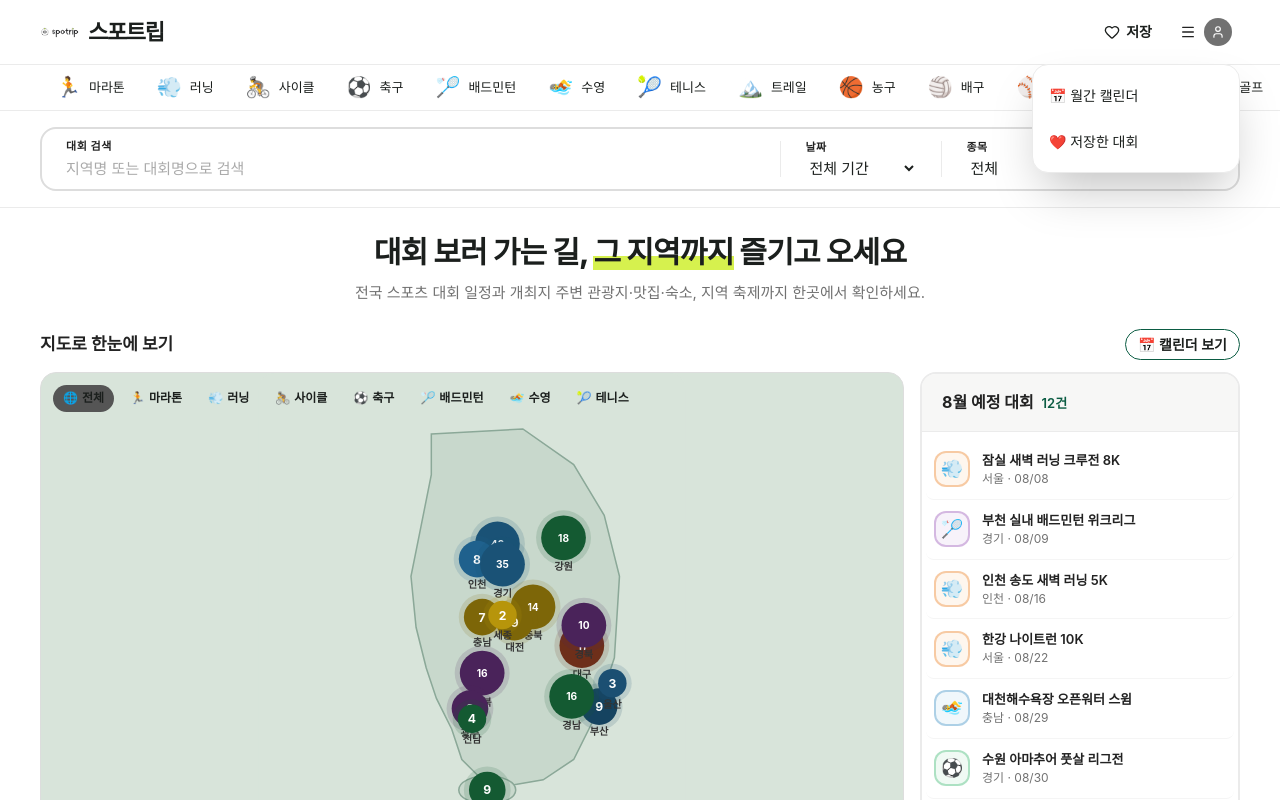
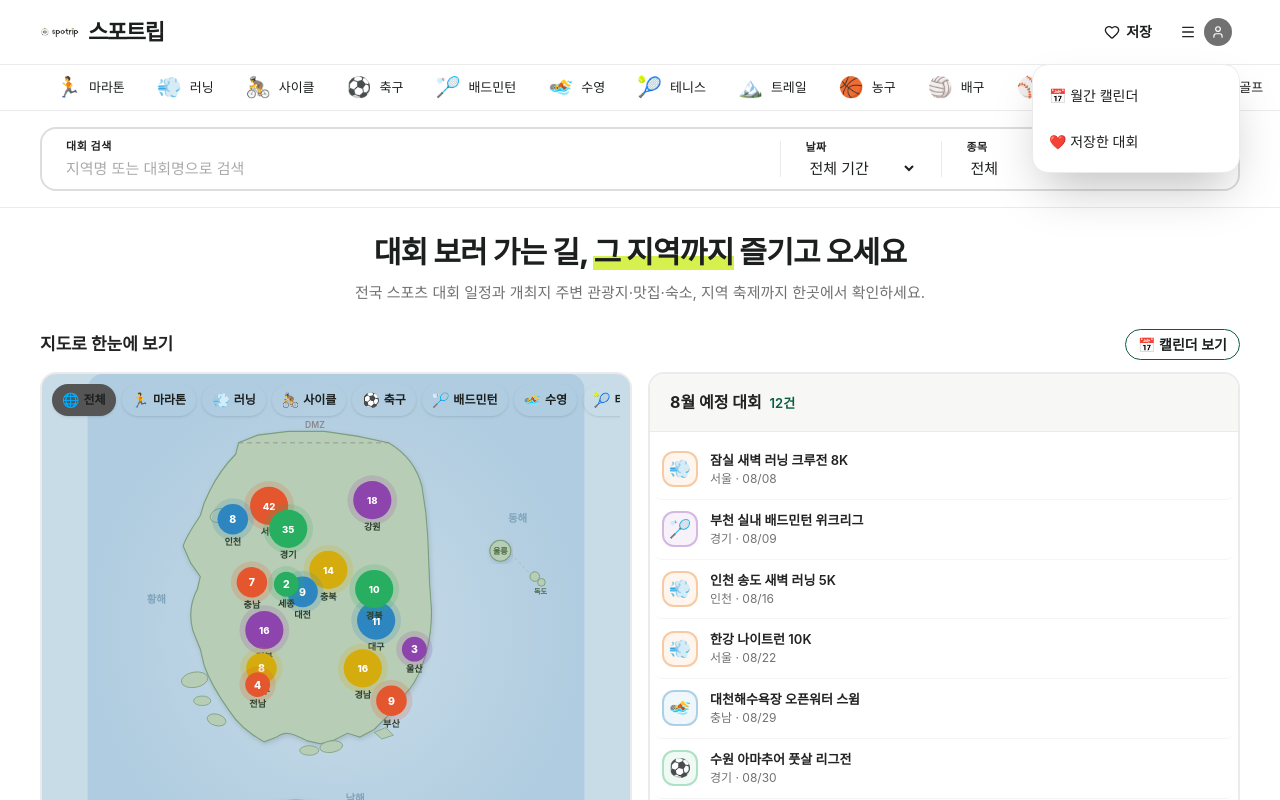
Before and after one commit to ljw22112/sportrip-v2, a Next.js app: page / in a window 1280 px wide. Both pictures are taken after a click on the button 1204 px from the left and 32 px from the top of the page. Shown: the top 800 px of the page. Built offline with nearby package versions, Linux system fonts and the light colour scheme; a web font is replaced by a local one.

Commit message:
feat: 정밀 한국 지도 (울릉도·독도 포함) + 지도·캘린더 1:1 비율

```diff
--- a/src/app/page.tsx
+++ b/src/app/page.tsx
@@ -72,12 +72,14 @@ export default function HomePage() {
             </Link>
           </div>
           <div className="flex flex-col md:flex-row gap-4">
-            {/* 지도 */}
-            <div className="flex-1 relative bg-[#D8E4DA] border border-[#DDD] rounded-2xl overflow-hidden h-[280px] md:h-[480px]">
+            {/* 지도 — 1:1 비율 */}
+            <div className="relative bg-[#C8DCE8] border-2 border-[#EBEBEB] rounded-2xl overflow-hidden md:flex-1"
+              style={{aspectRatio:'1/1', maxHeight:'520px'}}>
               <KoreaMap events={EVENTS} className="w-full h-full"/>
             </div>
-            {/* 미니 캘린더 (우측) */}
-            <div className="hidden md:flex flex-col w-[320px] flex-shrink-0 border-2 border-[#EBEBEB] rounded-2xl overflow-hidden bg-white">
+            {/* 캘린더 — 1:1 동일 크기 */}
+            <div className="hidden md:flex flex-col md:flex-1 border-2 border-[#EBEBEB] rounded-2xl overflow-hidden bg-white"
+              style={{aspectRatio:'1/1', maxHeight:'520px'}}>
               <div className="px-5 py-4 border-b border-[#EBEBEB] bg-[#F7F7F6]">
                 <div className="font-bold text-[16px] text-[#222]">
                   {today.getMonth()+1}월 예정 대회
--- a/src/components/events/KoreaMap.tsx
+++ b/src/components/events/KoreaMap.tsx
@@ -4,143 +4,190 @@ import { useRouter } from 'next/navigation';
 import { SportEvent } from '@/types';
 import { getSportInfo, SPORTS_15 } from '@/lib/sports';
 
-// 지역 중심 좌표 (SVG 좌표계 변환)
+// 상세 지역 좌표 (새 SVG 좌표계 기준)
 const REGION_POS: Record<string,[number,number]> = {
-  서울:[235,168], 경기:[240,188], 인천:[215,183],
-  강원:[300,162], 충북:[270,230], 충남:[220,240],
-  대전:[252,245], 세종:[240,238],
-  전북:[220,295], 전남:[210,340], 광주:[208,330],
-  경북:[320,248], 대구:[318,268], 경남:[308,318],
-  부산:[335,328], 울산:[348,305],
-  제주:[225,410],
+  서울:[190,138], 인천:[152,152], 경기:[210,162],
+  강원:[298,132], 충북:[252,205], 충남:[172,218],
+  대전:[225,228], 세종:[208,220],
+  전북:[185,268], 광주:[182,308], 전남:[178,325],
+  대구:[302,258], 경북:[300,225], 울산:[342,288],
+  경남:[288,308], 부산:[318,342],
+  제주:[218,468],
 };
 
-const REGION_COLOR_MAP: Record<string,string> = {
-  서울:'#1a5276',부산:'#154360',경기:'#1a5276',강원:'#145a32',
-  경남:'#145a32',전남:'#145a32',제주:'#145a32',대전:'#7D6608',
-  충북:'#7D6608',충남:'#7D6608',경북:'#4a235a',전북:'#4a235a',광주:'#4a235a',
-  대구:'#6E2F1A',울산:'#1B4F72',인천:'#1F618D',세종:'#B7950B',
-};
-
-interface Props {
-  events: SportEvent[];
-  className?: string;
-}
+interface Props { events: SportEvent[]; className?: string; }
 
 export function KoreaMap({ events, className }: Props) {
   const router = useRouter();
   const [activeSport, setActiveSport] = useState('전체');
   const [popup, setPopup] = useState<{region:string; events:SportEvent[]} | null>(null);
 
-  // 필터된 이벤트
   const filtered = useMemo(()=>
-    activeSport === '전체'
+    activeSport==='전체'
       ? events.filter(e=>e.status!=='done')
-      : events.filter(e=>e.status!=='done' && e.sport===activeSport),
+      : events.filter(e=>e.status!=='done'&&e.sport===activeSport),
     [events, activeSport]
   );
 
-  // 지역별 클러스터
   const clusters = useMemo(()=>{
     const map: Record<string, SportEvent[]> = {};
-    filtered.forEach(e=>{
-      if (!map[e.region]) map[e.region] = [];
-      map[e.region].push(e);
-    });
+    filtered.forEach(e=>{ if(!map[e.region]) map[e.region]=[]; map[e.region].push(e); });
     return map;
   }, [filtered]);
 
+  const FILTER_SPORTS = SPORTS_15.slice(0,9);
+
   return (
-    <div className="relative w-full h-full">
+    <div className="relative w-full h-full flex flex-col">
       {/* 종목 필터 칩 */}
-      <div className="absolute top-3 left-3 right-3 z-10 flex gap-1.5 overflow-x-auto"
+      <div className="absolute top-2.5 left-2.5 right-2.5 z-10 flex gap-1.5 overflow-x-auto pb-1"
         style={{scrollbarWidth:'none'}}>
-        {SPORTS_15.slice(0,8).map(sp=>(
+        {FILTER_SPORTS.map(sp=>(
           <button key={sp.key} onClick={()=>setActiveSport(sp.key)}
-            className={`flex-shrink-0 flex items-center gap-1 px-2.5 py-1 rounded-full text-[12px] font-bold border transition-all
-              ${activeSport===sp.key
-                ? 'text-white border-transparent'
-                : 'bg-white/90 text-[#222] border-[#DDD] hover:border-[#222]'}`}
-            style={activeSport===sp.key ? {background: sp.color, borderColor: sp.color} : {}}>
-            <span>{sp.emoji}</span>
+            className={`flex-shrink-0 flex items-center gap-1 px-2.5 py-1.5 rounded-full text-[12px] font-bold border-2 transition-all shadow-sm
+              ${activeSport===sp.key ? 'text-white border-transparent shadow-md' : 'bg-white/95 text-[#222] border-white hover:border-[#DDD]'}`}
+            style={activeSport===sp.key ? {background:sp.color,borderColor:sp.color} : {}}>
+            <span className="text-sm">{sp.emoji}</span>
             <span className="hidden sm:inline">{sp.label}</span>
           </button>
         ))}
       </div>
 
-      {/* SVG 약식 한국 지도 */}
-      <svg viewBox="0 0 420 470" className={className} style={{width:'100%',height:'100%'}}>
-        {/* 배경 */}
-        <rect width="420" height="470" fill="#D8E4DA" rx="16"/>
+      {/* 지도 SVG */}
+      <svg viewBox="0 0 520 540" className={className} style={{width:'100%',height:'100%',flex:1}}>
+        <defs>
+          <radialGradient id="seaGrad" cx="50%" cy="50%" r="50%">
+            <stop offset="0%" stopColor="#C8DCE8"/>
+            <stop offset="100%" stopColor="#B0CCE0"/>
+          </radialGradient>
+          <filter id="landShadow">
+            <feDropShadow dx="1" dy="2" stdDeviation="3" floodColor="#00000022"/>
+          </filter>
+        </defs>
 
-        {/* 한반도 약식 윤곽 */}
-        <path d="M170 60 L260 55 L310 90 L340 140 L355 200 L350 280 L330 340 L310 380 L280 400 L250 405 L220 400 L200 380 L190 350 L175 320 L165 290 L155 250 L150 200 L160 150 L170 100 Z"
-          fill="#C8D8CC" stroke="#8BA898" strokeWidth="1.5"/>
-        {/* 제주도 */}
-        <ellipse cx="225" cy="410" rx="28" ry="14" fill="#C8D8CC" stroke="#8BA898" strokeWidth="1.5"/>
+        {/* 바다 배경 */}
+        <rect width="520" height="540" fill="url(#seaGrad)" rx="16"/>
 
-        {/* 클러스터 마커 */}
-        {Object.entries(clusters).map(([region, evs]) => {
+        {/* ── 한반도 본토 ── */}
+        {/* 정밀 남한 윤곽 — 주요 반도·만입 포함 */}
+        <path filter="url(#landShadow)" fill="#B8CDB5" stroke="#7A9E7E" strokeWidth="1.2"
+          d="
+            M 158 72
+            L 178 64 L 210 60 L 248 60 L 282 65 L 315 72
+            C 332 82, 345 98, 350 118
+            L 354 145 L 356 170 L 357 195
+            L 358 220 L 360 248
+            C 360 265, 358 278, 355 290
+            C 350 308, 344 322, 335 332
+            L 322 348 L 312 360
+            L 300 372 L 285 380
+            L 272 376 L 258 383
+            L 244 387 L 230 384
+            C 218 378, 208 372, 198 380
+            L 185 385
+            C 172 378, 158 368, 148 352
+            C 138 338, 128 322, 122 305
+            L 118 288 L 110 268
+            C 106 252, 108 238, 115 225
+            L 118 212 L 108 198
+            L 100 180
+            C 104 168, 112 158, 118 148
+            L 122 135 L 128 122
+            C 135 108, 144 95, 155 84
+            Z
+          "/>
+
+        {/* 서쪽 주요 섬들 (황해) — 강화도, 진도 등 */}
+        <ellipse cx="138" cy="148" rx="10" ry="7" fill="#B8CDB5" stroke="#7A9E7E" strokeWidth="0.8" transform="rotate(-20 138 148)"/>
+        <ellipse cx="112" cy="320" rx="14" ry="8" fill="#B8CDB5" stroke="#7A9E7E" strokeWidth="0.8" transform="rotate(-10 112 320)"/>
+        <ellipse cx="120" cy="342" rx="9" ry="5" fill="#B8CDB5" stroke="#7A9E7E" strokeWidth="0.8"/>
+        <ellipse cx="135" cy="362" rx="10" ry="6" fill="#B8CDB5" stroke="#7A9E7E" strokeWidth="0.8" transform="rotate(15 135 362)"/>
+
+        {/* 남쪽 섬들 — 거제, 남해 등 */}
+        <path fill="#B8CDB5" stroke="#7A9E7E" strokeWidth="0.8"
+          d="M 300 375 L 312 370 L 320 378 L 308 382 Z"/>
+        <ellipse cx="255" cy="390" rx="12" ry="6" fill="#B8CDB5" stroke="#7A9E7E" strokeWidth="0.8" transform="rotate(-8 255 390)"/>
+        <ellipse cx="232" cy="394" rx="10" ry="5" fill="#B8CDB5" stroke="#7A9E7E" strokeWidth="0.8"/>
+
+        {/* ── 제주도 ── */}
+        <ellipse cx="218" cy="468" rx="52" ry="22" fill="#B8CDB5" stroke="#7A9E7E" strokeWidth="1.2" filter="url(#landShadow)"/>
+        <text x="218" y="471" textAnchor="middle" fontSize="10" fill="#4A6741" fontWeight="700">제주</text>
+
+        {/* ── 울릉도 ── */}
+        <circle cx="432" cy="185" r="11" fill="#B8CDB5" stroke="#7A9E7E" strokeWidth="1.2" filter="url(#landShadow)"/>
+        <text x="432" y="188" textAnchor="middle" fontSize="8.5" fill="#4A6741" fontWeight="700">울릉</text>
+
+        {/* ── 독도 (동도+서도) ── */}
+        <circle cx="468" cy="212" r="5" fill="#B8CDB5" stroke="#7A9E7E" strokeWidth="1"/>
+        <circle cx="475" cy="218" r="4" fill="#B8CDB5" stroke="#7A9E7E" strokeWidth="1"/>
+        <text x="474" y="230" textAnchor="middle" fontSize="7.5" fill="#4A6741" fontWeight="700">독도</text>
+
+        {/* 거리 점선 (울릉도 ↔ 독도) */}
+        <line x1="443" y1="188" x2="464" y2="210" stroke="#7A9E7E" strokeWidth="0.6" strokeDasharray="3 3" opacity="0.6"/>
+
+        {/* 동해 / 황해 라벨 */}
+        <text x="450" y="155" textAnchor="middle" fontSize="11" fill="#6892A8" fontWeight="600" opacity="0.7">동해</text>
+        <text x="72" y="240" textAnchor="middle" fontSize="11" fill="#6892A8" fontWeight="600" opacity="0.7">황해</text>
+        <text x="280" y="448" textAnchor="middle" fontSize="11" fill="#6892A8" fontWeight="600" opacity="0.7">남해</text>
+
+        {/* DMZ 표시 */}
+        <line x1="158" y1="72" x2="315" y2="72" stroke="#888" strokeWidth="1.5" strokeDasharray="5 4" opacity="0.5"/>
+        <text x="238" y="56" textAnchor="middle" fontSize="9" fill="#888" fontWeight="600">DMZ</text>
+
+        {/* ── 클러스터 마커 ── */}
+        {Object.entries(clusters).map(([region, evs])=>{
           const pos = REGION_POS[region];
           if (!pos) return null;
-          const [x, y] = pos;
+          const [x,y] = pos;
           const count = evs.length;
-          const color = REGION_COLOR_MAP[region] || '#555';
-          const r = count >= 10 ? 22 : count >= 5 ? 18 : 14;
+          const colors = ['#E4572E','#2E86C1','#27AE60','#8E44AD','#D4AC0D'];
+          const color = colors[Object.keys(REGION_POS).indexOf(region) % colors.length];
+          const r = count >= 10 ? 20 : count >= 5 ? 16 : 13;
 
           return (
             <g key={region} style={{cursor:'pointer'}}
               onClick={()=>setPopup(popup?.region===region ? null : {region, events:evs})}>
-              {/* 외곽 링 */}
-              <circle cx={x} cy={y} r={r+5} fill={color} opacity="0.15"/>
-              {/* 메인 원 */}
+              <circle cx={x} cy={y} r={r+6} fill={color} opacity="0.18"/>
               <circle cx={x} cy={y} r={r} fill={color}/>
-              {/* 대회 수 */}
-              <text x={x} y={y} textAnchor="middle" dominantBaseline="central"
-                fill="white" fontSize={count>=10?10:12} fontWeight="bold">
-                {count}
-              </text>
-              {/* 지역명 */}
-              <text x={x} y={y+r+10} textAnchor="middle"
-                fill="#333" fontSize="10" fontWeight="600">
-                {region}
-              </text>
+              <text x={x} y={y+0.5} textAnchor="middle" dominantBaseline="central"
+                fill="white" fontSize={count>=10?10:11} fontWeight="800">{count}</text>
+              <text x={x} y={y+r+11} textAnchor="middle"
+                fill="#2C3E2D" fontSize="9.5" fontWeight="700">{region}</text>
             </g>
           );
         })}
       </svg>
 
-      {/* 팝업 카드 */}
+      {/* 팝업 */}
       {popup && (
-        <div className="absolute inset-x-3 bottom-3 bg-white/97 border border-[#DDD] rounded-2xl shadow-xl z-20 max-h-[55%] overflow-hidden flex flex-col">
+        <div className="absolute inset-x-2 bottom-2 bg-white/97 border-2 border-[#DDD] rounded-2xl shadow-xl z-20 max-h-[52%] overflow-hidden flex flex-col">
           <div className="flex items-center justify-between px-4 py-3 border-b border-[#EEE] flex-shrink-0">
             <div>
-              <span className="font-bold text-[15px] text-[#222]">{popup.region}</span>
-              <span className="text-[13px] text-[#717171] ml-2">예정 대회 {popup.events.length}건</span>
+              <span className="font-bold text-[16px] text-[#222]">{popup.region}</span>
+              <span className="text-[13px] text-[#717171] ml-2">예정 {popup.events.length}건</span>
             </div>
-            <button onClick={()=>setPopup(null)} className="text-[#717171] hover:text-[#222] text-xl font-light w-8 h-8 flex items-center justify-center">×</button>
+            <button onClick={()=>setPopup(null)} className="text-[#717171] hover:text-[#222] text-2xl font-light w-8 h-8 flex items-center justify-center leading-none">×</button>
           </div>
-          <div className="overflow-y-auto flex-1 px-3 py-2">
-            {popup.events.slice(0,8).map(ev=>{
+          <div className="overflow-y-auto flex-1 px-3 py-1.5">
+            {popup.events.slice(0,10).map(ev=>{
               const sp = getSportInfo(ev.sport);
               return (
                 <button key={ev.id} onClick={()=>router.push(`/events/${ev.id}`)}
-                  className="w-full flex items-center gap-3 py-2.5 border-b border-[#F5F5F5] last:border-0 hover:bg-[#F7F7F6] rounded-lg px-2 -mx-2 transition-colors text-left">
+                  className="w-full flex items-center gap-3 py-2.5 border-b border-[#F5F5F5] last:border-0 hover:bg-[#F7F7F6] rounded-xl px-2 -mx-2 transition-colors text-left">
                   <div className="w-10 h-10 flex-shrink-0 rounded-xl border-2 flex items-center justify-center text-xl"
                     style={{borderColor:sp.color+'55',background:sp.color+'11'}}>
                     {sp.emoji}
                   </div>
                   <div className="flex-1 min-w-0">
                     <div className="font-semibold text-[13px] text-[#222] truncate">{ev.title}</div>
-                    <div className="text-[12px] text-[#717171]">{ev.start} · {ev.sport}</div>
+                    <div className="text-[12px] text-[#717171]">{ev.start.slice(5).replace('-','/')} · {ev.sport}</div>
                   </div>
-                  <span className="text-[#0B5C43] text-[12px] font-bold flex-shrink-0">{ev.start.slice(5).replace('-','/')}</span>
                 </button>
               );
             })}
-            {popup.events.length > 8 && (
+            {popup.events.length > 10 && (
               <button onClick={()=>router.push(`/events?region=${popup.region}`)}
-                className="w-full text-center py-2.5 text-[13px] font-bold text-[#0B5C43]">
+                className="w-full text-center py-3 text-[13px] font-bold text-[#0B5C43]">
                 전체 {popup.events.length}개 보기 ›
               </button>
             )}
@@ -148,10 +195,9 @@ export function KoreaMap({ events, className }: Props) {
         </div>
       )}
 
-      {/* 팝업 없을 때 안내 */}
       {!popup && (
-        <div className="absolute left-3 bottom-3 bg-white/90 rounded-full text-[11px] text-[#717171] px-3 py-1">
-          지역 원을 클릭하면 대회 목록이 표시됩니다
+        <div className="absolute left-2.5 bottom-2.5 bg-white/90 backdrop-blur-sm rounded-full text-[11px] text-[#717171] px-3 py-1.5 font-medium">
+          원을 클릭하면 대회 목록이 표시됩니다
         </div>
       )}
     </div>
```
